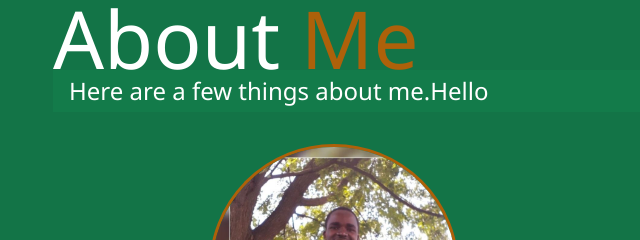
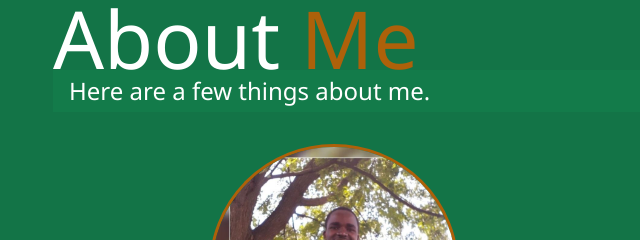
Before and after one commit to ntig0001/portfolio, a website: page dist/about.html in a window 1280 px wide. Shown: the part 258-498 px from the top of the page, 11-651 px from the left. Drawn offline with Linux system fonts and the light colour scheme.

Commit message:
fixed profile bug

```diff
--- a/dist/about.html
+++ b/dist/about.html
@@ -50,7 +50,7 @@
       </h1>
     </div>
     <h2 class="sm-heading">
-      Here are a few things about me.Hello
+      Here are a few things about me.
     </h2>
     <div class="about-info">
       <img src="img/portrait.jpg" alt="Elysé Ntigirishari" class="bio-image">
```
